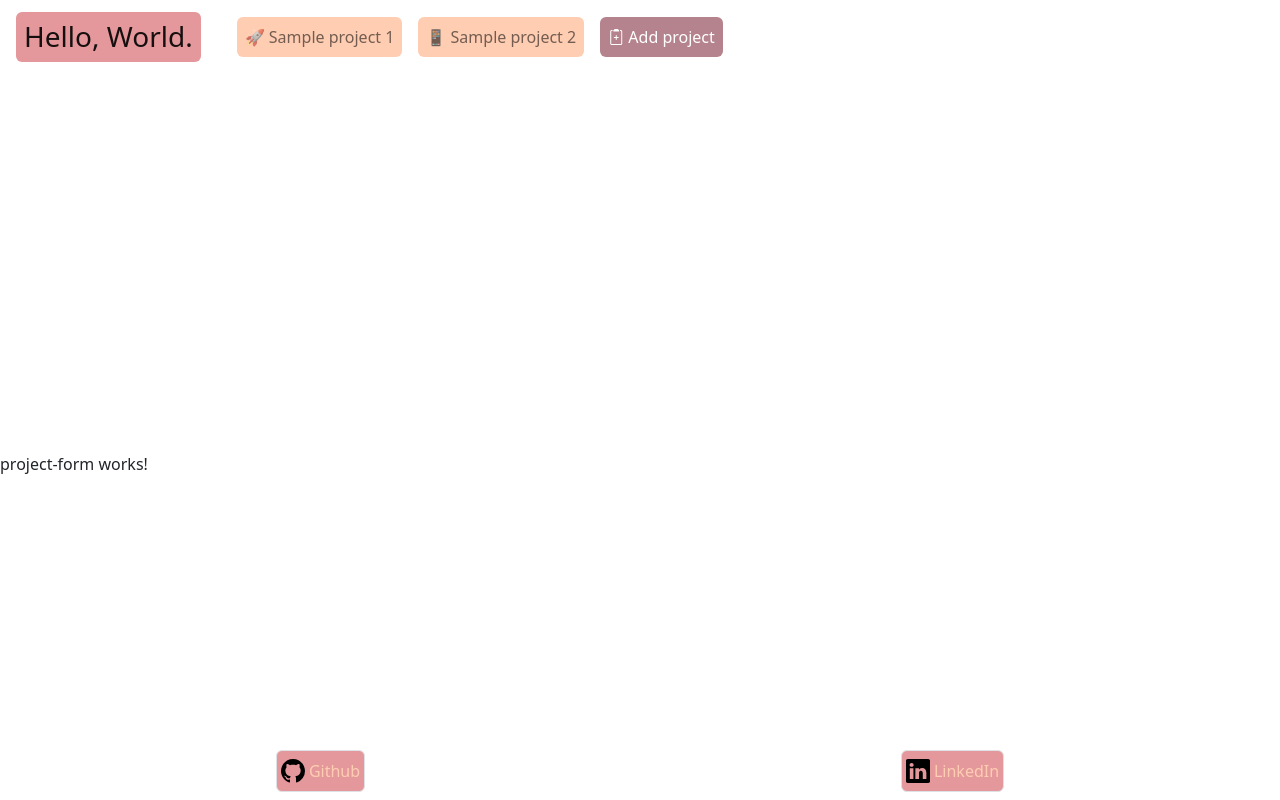
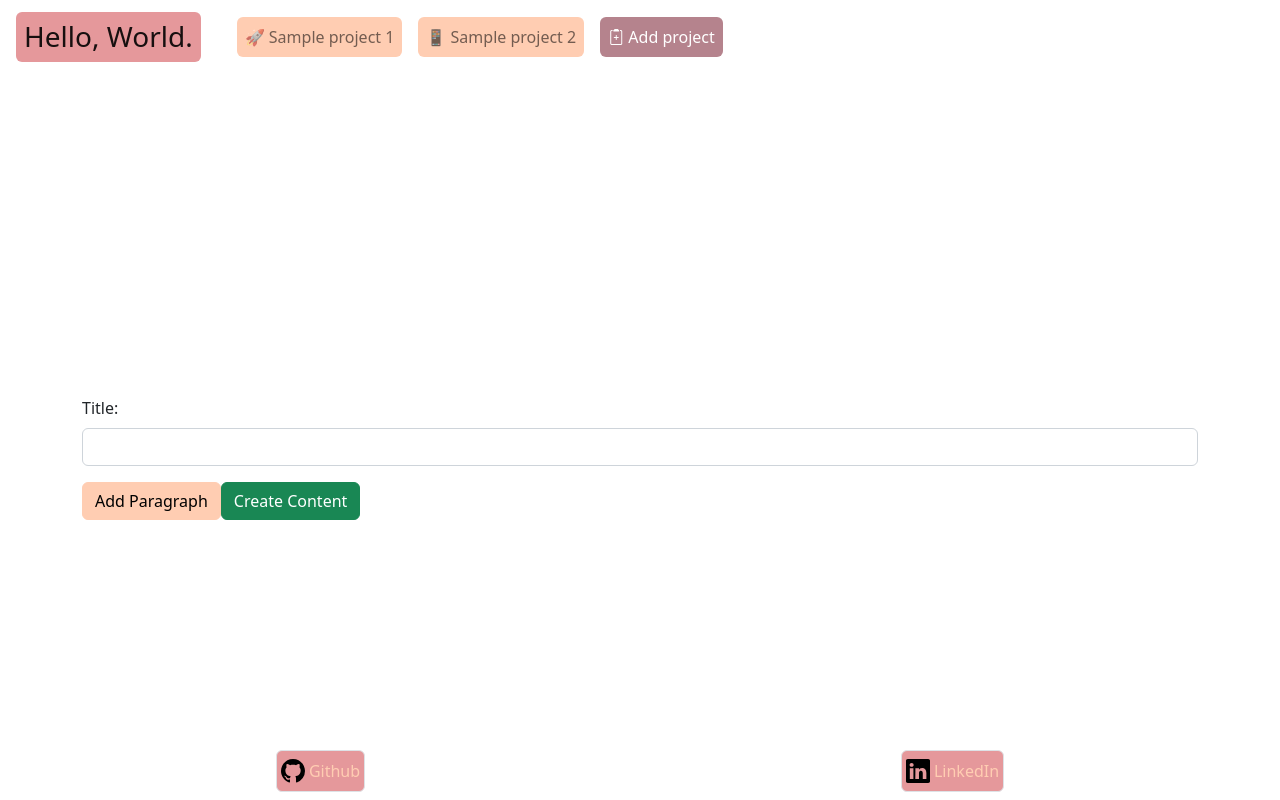
Before and after one commit to robindijoux/portfolio, an Angular app in the folder frontend/: page /add-project in a window 1280 px wide. Built offline with nearby package versions, Linux system fonts and the light colour scheme.

Commit message:
Fix routing

```diff
--- a/frontend/src/app/app.module.ts
+++ b/frontend/src/app/app.module.ts
@@ -9,6 +9,7 @@ import { ContentComponent } from './content/content.component';
 import { HttpClientModule } from '@angular/common/http';
 import { ProjectFormComponent } from './project-form/project-form.component';
 import { HomeComponent } from './home/home.component';
+import { ReactiveFormsModule } from '@angular/forms';
 
 @NgModule({
   declarations: [
@@ -22,7 +23,8 @@ import { HomeComponent } from './home/home.component';
   imports: [
     BrowserModule,
     AppRoutingModule,
-    HttpClientModule
+    HttpClientModule,
+    ReactiveFormsModule
   ],
   providers: [],
   bootstrap: [AppComponent]
--- a/frontend/src/app/header/header.component.html
+++ b/frontend/src/app/header/header.component.html
@@ -1,6 +1,6 @@
 <nav class="navbar fixed-top navbar-expand-lg">
     <div class="container-fluid">
-      <a class="navbar-brand bg-secondary m-1 p-2 rounded" href="/home">
+      <a class="navbar-brand bg-secondary m-1 p-2 rounded" (click)="navigate([''])">
         <h3 class="m-0" >Hello, World.</h3>
       </a>
       <button
@@ -18,7 +18,7 @@
         <div class="navbar-nav">
           <a
             *ngFor="let content of getContentService().getAllContent()|async"
-            (click)="onClick(content.id)"
+            (click)="selectContent(content.id)"
             [class]="
               'rounded bg-primary nav-link px-2 mx-2 my-1' +
               (getContentIdToBold() === content.id ? ' active' : '')
@@ -29,7 +29,7 @@
           >
             {{ content.title }}
           </a>
-          <a class="rounded bg-info text-white nav-link px-2 mx-2 my-1" href="add-project">
+          <a class="rounded bg-info text-white nav-link px-2 mx-2 my-1" (click)="navigate(['add-project'])">
             <i class="bi bi-clipboard2-plus"></i> Add project
           </a>
         </div>
--- a/frontend/src/app/header/header.component.ts
+++ b/frontend/src/app/header/header.component.ts
@@ -24,8 +24,12 @@ export class HeaderComponent {
     return undefined;
   }
 
-  onClick(contentId: string) {
+  selectContent(contentId: string) {
     this.contentService.selectContent(contentId);
-    this.router.navigate(["projects", contentId])
+    this.navigate(["projects", contentId])
+  }
+
+  navigate(route: string[]) {
+    this.router.navigate(route);
   }
 }
--- a/frontend/src/app/project-form/project-form.component.html
+++ b/frontend/src/app/project-form/project-form.component.html
@@ -1 +1,29 @@
-<p>project-form works!</p>
+<form [formGroup]="contentForm" class="container" (ngSubmit)="onSubmit()">
+
+    <div class="mb-3">
+      <label for="title" class="form-label">Title:</label>
+      <input type="text" id="title" class="form-control" formControlName="title" required>
+    </div>
+
+    <div formArrayName="paragraphs">
+      <div *ngFor="let paragraph of paragraphForms.controls; let i = index" class="mb-3">
+        <div [formGroupName]="i">
+          <div class="mb-3">
+            <label for="paragraphTitle" class="form-label">Paragraph Title:</label>
+            <input type="text" id="paragraphTitle" class="form-control" formControlName="title" required>
+          </div>
+
+          <div class="mb-3">
+            <label for="paragraphContent" class="form-label">Paragraph Content:</label>
+            <textarea id="paragraphContent" class="form-control" formControlName="content" required></textarea>
+          </div>
+
+          <button type="button" class="btn btn-danger" (click)="removeParagraph(i)">Remove</button>
+        </div>
+      </div>
+    </div>
+
+    <button type="button" class="btn btn-primary" (click)="addParagraph()">Add Paragraph</button>
+
+    <button type="submit" class="btn btn-success">Create Content</button>
+  </form>
--- a/frontend/src/app/project-form/project-form.component.ts
+++ b/frontend/src/app/project-form/project-form.component.ts
@@ -1,10 +1,45 @@
-import { Component } from '@angular/core';
+import { Component, OnInit } from '@angular/core';
+import { FormArray, FormBuilder, FormGroup, Validators } from '@angular/forms';
+import { Content } from '../services/content/dto/content.dto';
+import { ContentService } from '../services/content/content.service';
 
 @Component({
   selector: 'app-project-form',
   templateUrl: './project-form.component.html',
   styleUrls: ['./project-form.component.sass']
 })
-export class ProjectFormComponent {
+export class ProjectFormComponent implements OnInit {
+  contentForm!: FormGroup;
 
+  constructor(private formBuilder: FormBuilder, private contentService: ContentService) { }
+
+  ngOnInit() {
+    this.contentForm = this.formBuilder.group({
+      title: ['', Validators.required],
+      paragraphs: this.formBuilder.array([])
+    });
+  }
+
+  get paragraphForms() {
+    return this.contentForm.get('paragraphs') as FormArray;
+  }
+
+  addParagraph() {
+    const paragraph = this.formBuilder.group({
+      title: ['', Validators.required],
+      content: ['', Validators.required]
+    });
+
+    this.paragraphForms.push(paragraph);
+  }
+
+  removeParagraph(index: number) {
+    this.paragraphForms.removeAt(index);
+  }
+
+  onSubmit() {
+    if (this.contentForm.valid) {
+      this.contentService.createContent(this.contentForm.value.title, this.contentForm.value.paragraphs)
+    }
+  }
 }
--- a/frontend/src/app/services/content/content.service.ts
+++ b/frontend/src/app/services/content/content.service.ts
@@ -2,6 +2,8 @@ import { HttpClient } from '@angular/common/http';
 import { Injectable } from '@angular/core';
 import { Content } from './dto/content.dto';
 import { BehaviorSubject } from 'rxjs';
+import { CreateContent } from './dto/create-content.dto';
+import { Paragraph } from './dto/paragraph.dto';
 
 @Injectable({
   providedIn: 'root'
@@ -74,4 +76,19 @@ export class ContentService {
       console.error("No content with id", contentId);
     }
   }
+
+  createContent(title: string, paragraphs: Paragraph[]) {
+    const createContent = new CreateContent(title, paragraphs);
+    // TODO http
+    const newContent: Content = {
+      id: new Date().toString(),
+      title,
+      paragraphs
+    }
+    let contents = this.contents$.getValue();
+    contents.push(newContent);
+    this.contents$.next(contents)
+    console.log("New content created!", contents);
+
+  }
 }
--- /dev/null
+++ b/frontend/src/app/services/content/dto/create-content.dto.ts
@@ -0,0 +1,13 @@
+import { Paragraph } from "./paragraph.dto";
+
+export class CreateContent {
+    id: string;
+    title: string;
+    paragraphs: Paragraph[];
+
+    constructor(title: string, paragraphs: Paragraph[]) {
+        this.id = new Date().toString(),
+        this.title = title;
+        this.paragraphs = paragraphs;
+    }
+}
```
